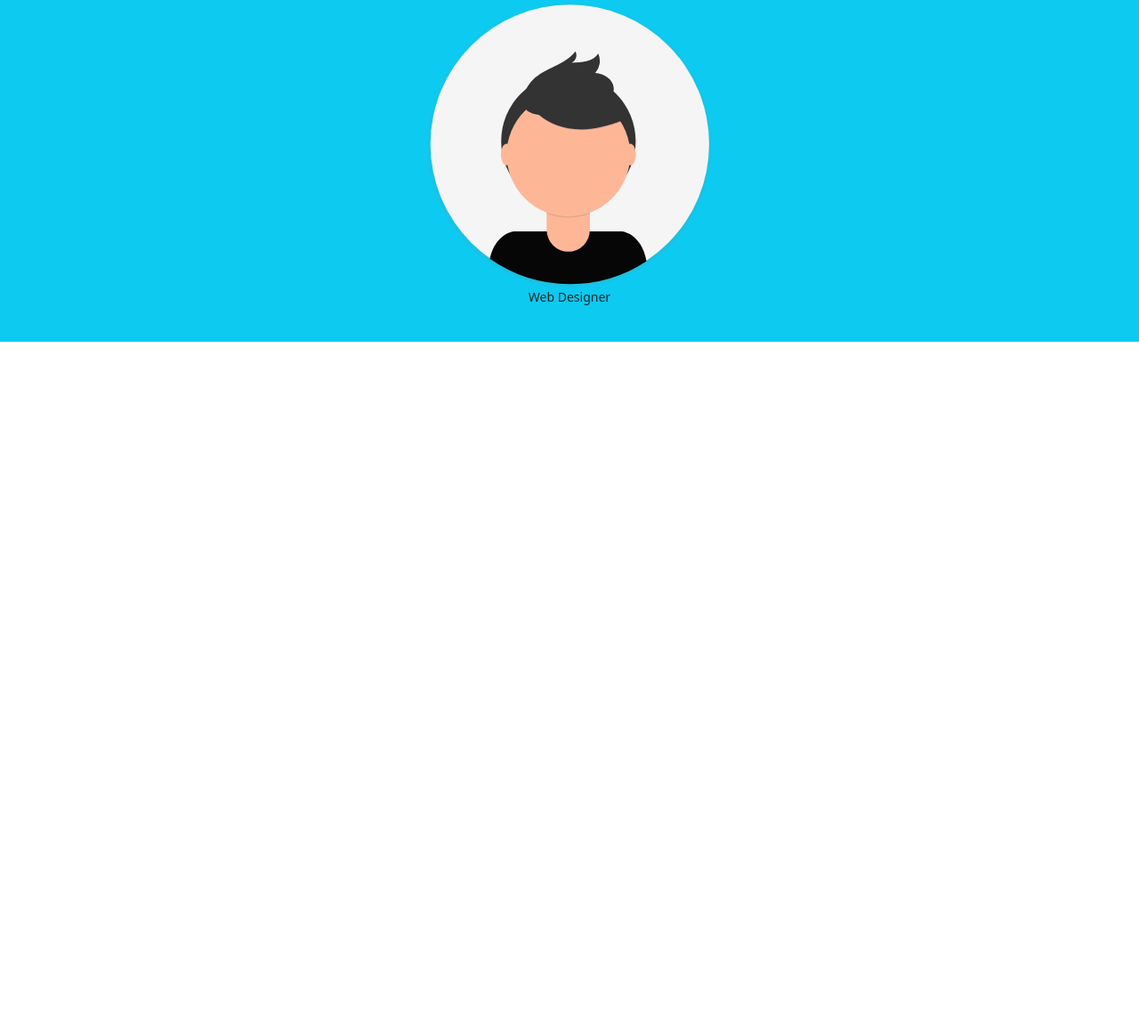
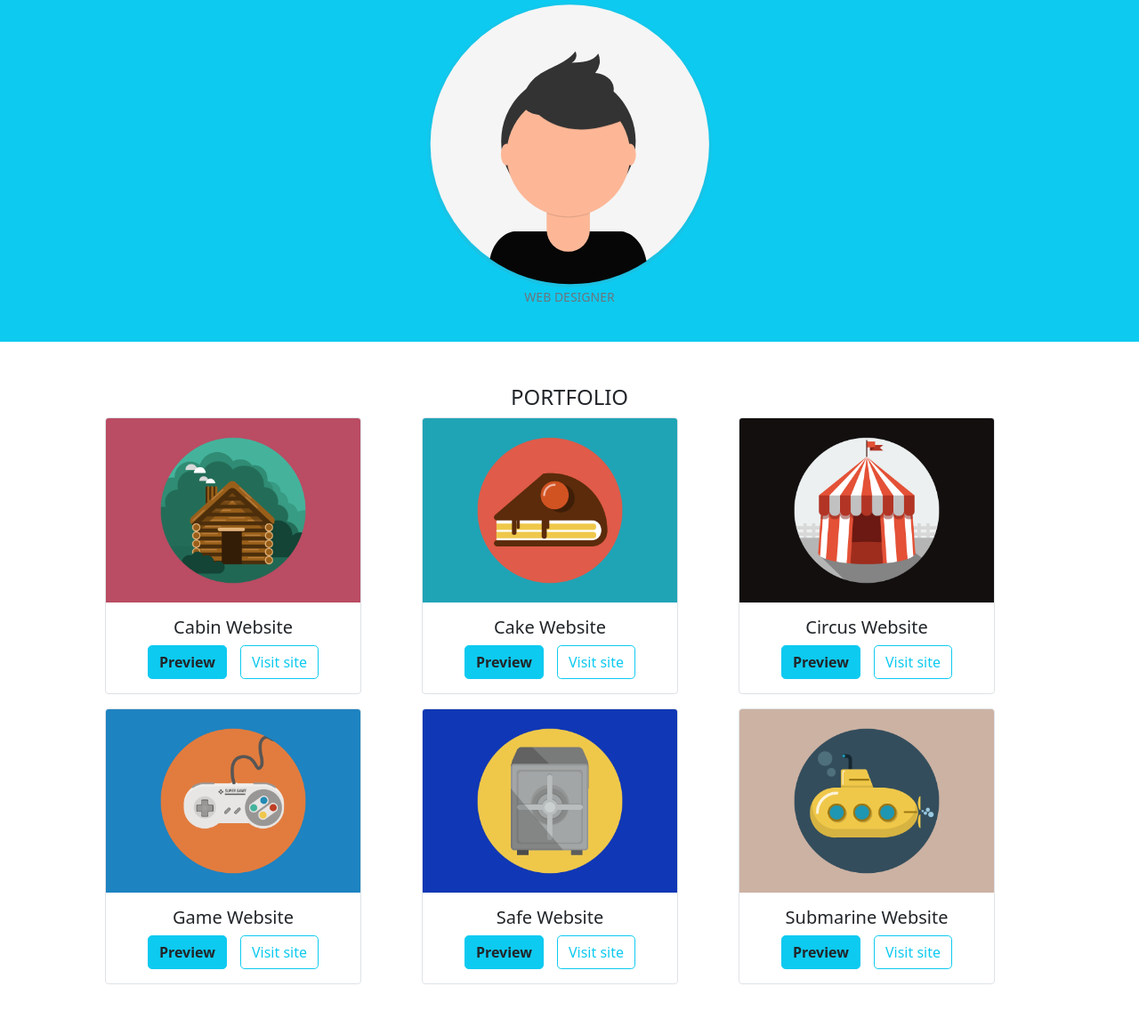
Before and after one commit to AlessioCLZ/bootstrap_30-05-22_class, a plain HTML site: page intex.html in a window 1280 px wide. Shown: the part 143-1297 px from the top of the page at 89% size. Before the commit the page ends 800 px from the top, so only its background shows below. Drawn offline with nearby package versions, Linux system fonts and the light colour scheme.

Commit message:
Portfolio completato

```diff
--- a/intex.html
+++ b/intex.html
@@ -23,7 +23,7 @@
             <div class="container-fluid">
                 <!--Sezione Logo-->
                 <a class="navbar-brand" href="#"></a>
-                <img class="imgfluid" src="./img/logo.png" alt="Logo Freelancer">
+                <img class="imgfluid " src="./img/logo.png" alt="Logo Freelancer">
                 <!--Pulsanti navigazione-->
                 <!--Codice che permette il collasso responsive della Navbar-->
                 <button
@@ -39,32 +39,111 @@
                 <div class="collapse navbar-collapse" id="navbarSupportedContent">
                 <ul class="navbar-nav me-auto mb-2 mb-lg-0">
                     <li class="nav-item">
-                    <a class="nav-link text-info" aria-current="page" href="#">Home</a>
+                    <a class="nav-link text-info text-uppercase" aria-current="page" href="#">Home</a>
                     </li>
                     <li class="nav-item ">
-                    <a class="nav-link text-info" href="#">Portfolio</a>
+                    <a class="nav-link text-info text-uppercase" href="#">Portfolio</a>
                     </li>
                     <li class="nav-item">
-                        <a class="nav-link text-info" href="#">About</a>
+                        <a class="nav-link text-info text-uppercase" href="#">About</a>
                     </li>
                     <li class="nav-item">
-                        <a class="nav-link text-info" href="#">Contact me</a>
+                        <a class="nav-link text-info text-uppercase" href="#">Contact me</a>
                     </li>
                 </ul>
                 </div>
             </div>
           </nav>
         <!--Jumbotron-->
-        <section id="jumbotron" class="bg-info">
+        <section class="bg-info">
             <div class="text-center py-4">
                 <h2>Pinco Pallo</h2>
                 <img class="w-25 d-inline-block" src="img/profile_pic.svg" alt="Profile PIC">
-                <p class="small upper-case">Web Designer</p>
+                <p class="small upper-case text-muted text-uppercase">Web Designer</p>
             </div>
         </section>
     </header>
-    <main>
+    <main class="text-center">
         <!--Portfolio con gliglia-->
+        <div class="pt-5">
+            <h4 class="text-uppercase">Portfolio</h4>
+        </div>
+        <div class="container px-5 pb-5">
+            <div class="row">
+              <div class="col col-lg-4">
+                <div class="card mb-3 border border-muted" style="width: 18rem;">
+                    <img src="img/portfolio/cabin.png" class="card-img-top" alt="Immagine cabina">
+                    <div class="card-body">
+                      <h5 class="card-title">Cabin Website</h5>
+                      <div class="btn-group" role="group" aria-label="Basic outlined example">
+                        <button type="button" class="btn btn-info me-3 rounded-3 text-dark fw-bold">Preview</button>
+                        <button type="button" class="btn btn-outline-info rounded-3">Visit site</button>
+                      </div>
+                    </div>
+                </div>
+              </div>
+              <div class="col col-lg-4">
+                <div class="card mb-3 border border-muted" style="width: 18rem;">
+                    <img src="img/portfolio/cake.png" class="card-img-top" alt="Immagine torta">
+                    <div class="card-body">
+                      <h5 class="card-title">Cake Website</h5>
+                      <div class="btn-group" role="group" aria-label="Basic outlined example">
+                        <button type="button" class="btn btn-info me-3 rounded-3 text-dark fw-bold">Preview</button>
+                        <button type="button" class="btn btn-outline-info rounded-3">Visit site</button>
+                      </div>
+                    </div>
+                </div>
+              </div>
+              <div class="col col-lg-4">
+                <div class="card mb-3 border border-muted" style="width: 18rem;">
+                    <img src="img/portfolio/circus.png" class="card-img-top" alt="Immagine circo">
+                    <div class="card-body">
+                      <h5 class="card-title">Circus Website</h5>
+                      <div class="btn-group" role="group" aria-label="Basic outlined example">
+                        <button type="button" class="btn btn-info me-3 rounded-3 text-dark fw-bold">Preview</button>
+                        <button type="button" class="btn btn-outline-info rounded-3">Visit site</button>
+                      </div>
+                    </div>
+                </div>
+              </div>
+              <div class="col col-lg-4">
+                <div class="card border border-muted"  style="width: 18rem;">
+                    <img src="img/portfolio/game.png" class="card-img-top" alt="Immagine controller SNES">
+                    <div class="card-body">
+                      <h5 class="card-title">Game Website</h5>
+                      <div class="btn-group" role="group" aria-label="Basic outlined example">
+                        <button type="button" class="btn btn-info me-3 rounded-3 text-dark fw-bold">Preview</button>
+                        <button type="button" class="btn btn-outline-info rounded-3">Visit site</button>
+                      </div>
+                    </div>
+                </div>
+              </div>
+              <div class="col col-lg-4">
+                <div class="card border border-muted" style="width: 18rem;">
+                    <img src="img/portfolio/safe.png" class="card-img-top" alt="Immagine cassaforte">
+                    <div class="card-body">
+                      <h5 class="card-title">Safe Website</h5>
+                      <div class="btn-group" role="group" aria-label="Basic outlined example">
+                        <button type="button" class="btn btn-info me-3 rounded-3 text-dark fw-bold">Preview</button>
+                        <button type="button" class="btn btn-outline-info rounded-3">Visit site</button>
+                      </div>
+                    </div>
+                </div>
+              </div>
+              <div class="col col-lg-4">
+                <div class="card border border-muted" style="width: 18rem;">
+                    <img src="img/portfolio/submarine.png" class="card-img-top" alt="Immagine sottomarino">
+                    <div class="card-body">
+                      <h5 class="card-title">Submarine Website</h5>
+                      <div class="btn-group" role="group" aria-label="Basic outlined example">
+                        <button type="button" class="btn btn-info me-3 rounded-3 text-dark fw-bold">Preview</button>
+                        <button type="button" class="btn btn-outline-info rounded-3">Visit site</button>
+                      </div>
+                    </div>
+                </div>
+              </div>
+            </div>
+          </div>
         <!--Sezione About-->
         <!--Sezione Contact Me-->
     </main>
```
